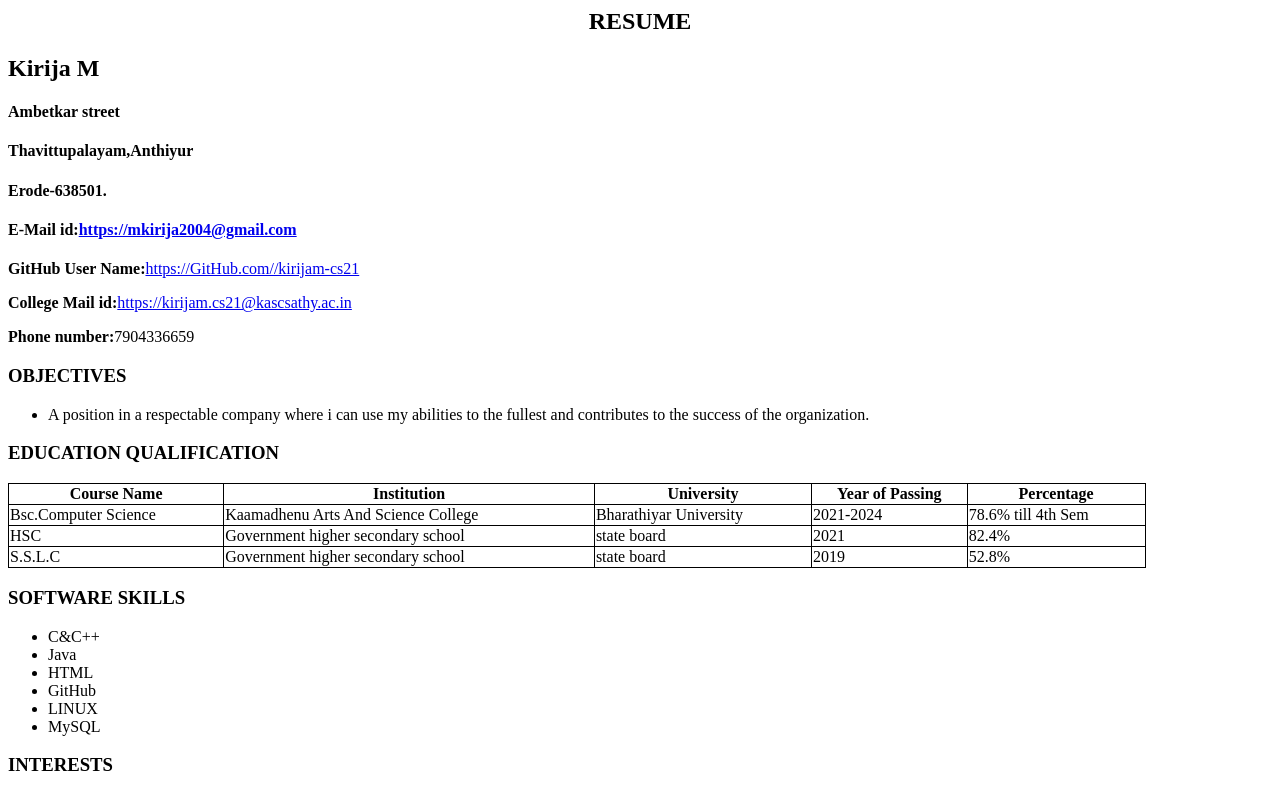
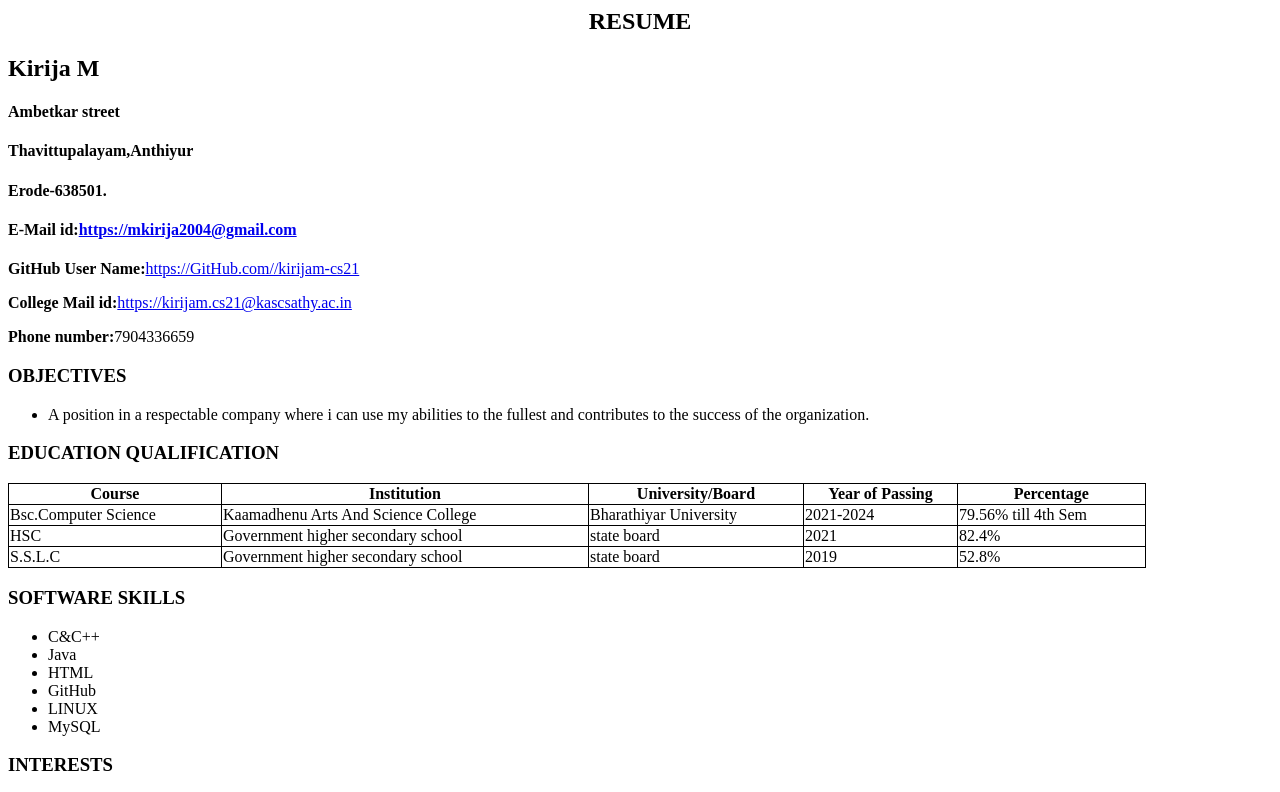
Before and after one commit to kirijam-cs21/myresume, a plain HTML site: page index.html in a window 1280 px wide. Shown: the top 792 px of the page. Drawn offline with Linux system fonts and the light colour scheme.

Commit message:
first commit

```diff
--- a/index.html
+++ b/index.html
@@ -42,9 +42,9 @@ front-size: 18px;
  <p class="head"><h3>EDUCATION QUALIFICATION</h3>
         <table style="width:90%">
 <tr>
-  <th>Course Name</th>
+  <th>Course</th>
   <th>Institution</th>
-  <th>University</th>
+  <th>University/Board</th>
   <th>Year of Passing</th>
   <th>Percentage</th>
 
@@ -54,7 +54,7 @@ front-size: 18px;
    <td>Kaamadhenu Arts And Science College</td>
    <td>Bharathiyar University</td>
    <td>2021-2024</td>
-   <td>78.6% till 4th Sem</td>
+   <td>79.56% till 4th Sem</td>
 
 </tr>
 <tr>
```
